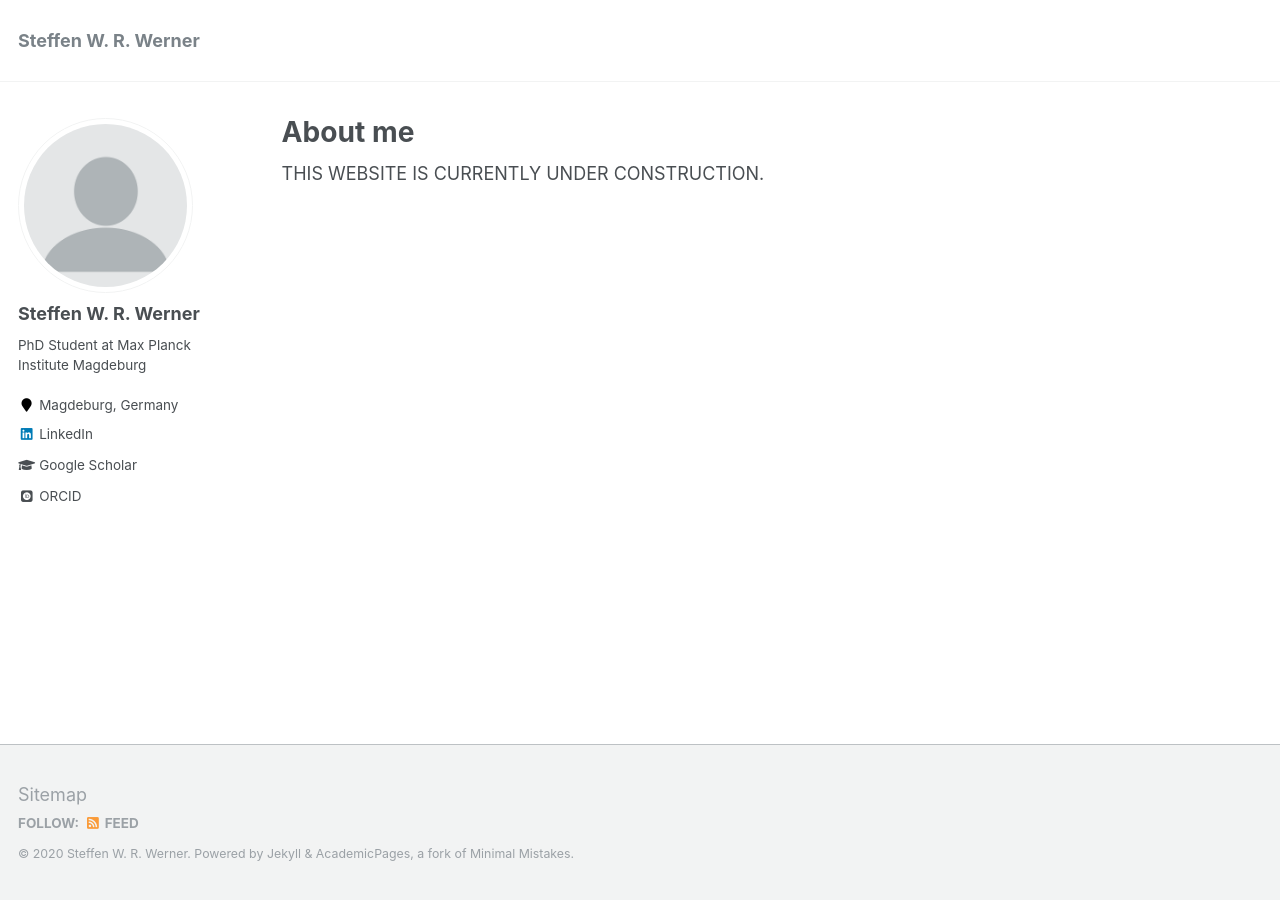
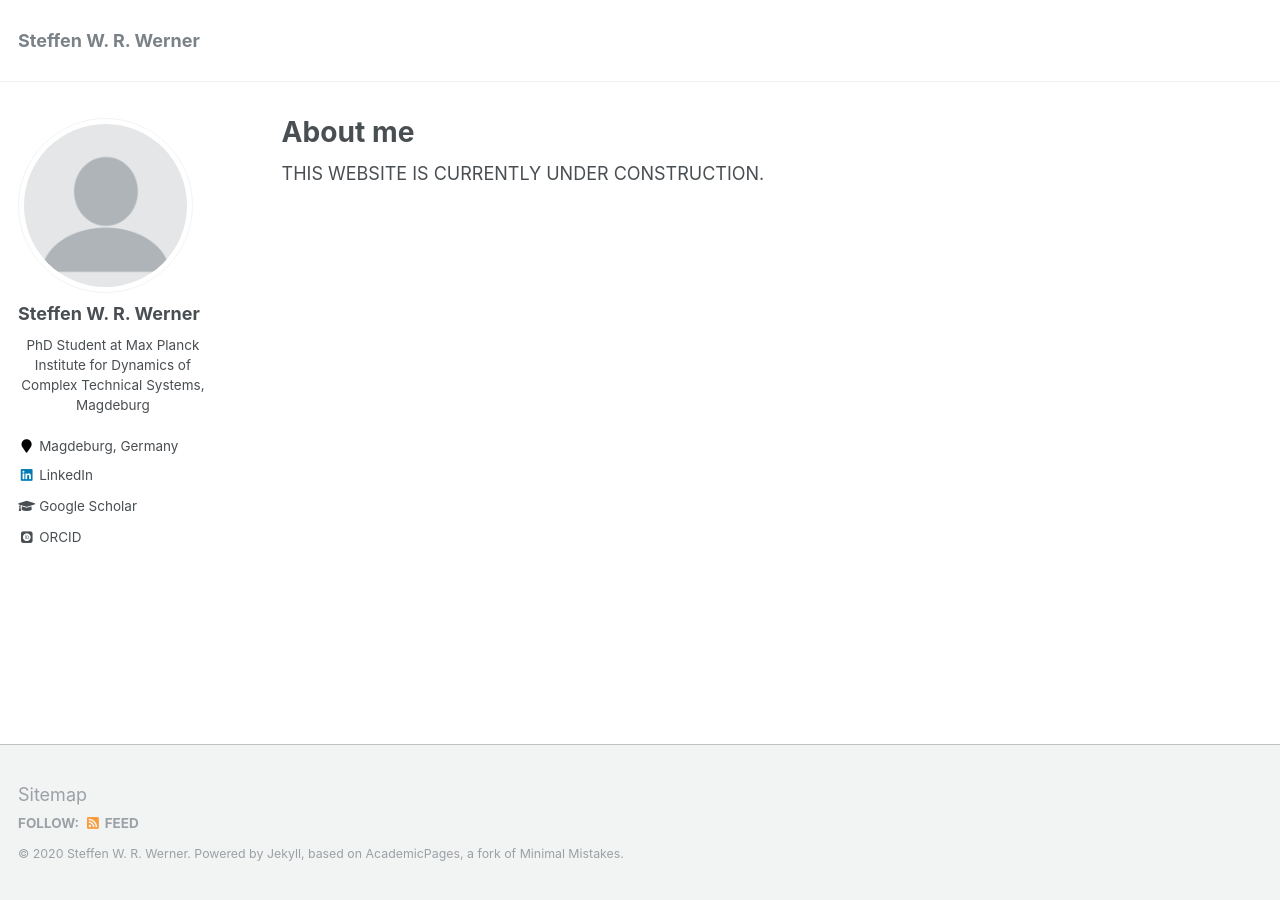
Before and after one commit to ninsteve/ninsteve.github.io, a Jekyll site: the page built from _pages/about.md, in a window 1280 px wide. Built offline with Jekyll 4.4.1, drawn with Linux system fonts in a browser that asks for light colours; some web fonts are replaced.

Commit message:
Small changes with CSS.

```diff
--- a/_config.yml
+++ b/_config.yml
@@ -10,7 +10,7 @@ locale                   : "en-US"
 title                    : "Steffen W. R. Werner"
 title_separator          : "-"
 name                     : &name "Steffen W. R. Werner"
-description              : &description "PhD Student at Max Planck Institute Magdeburg, Germany"
+description              : &description "PhD Student at Max Planck Institute for Dynamics of Complex Technical Systems, Magdeburg"
 url                      : https://ninsteve.github.io # the base hostname & protocol for your site e.g. "https://mmistakes.github.io"
 baseurl                  : "" # the subpath of your site, e.g. "/blog"
 repository               : "ninsteve/ninsteve.github.io"
@@ -82,7 +82,7 @@ analytics:
 author:
   name             : "Steffen W. R. Werner"
   avatar           : "profile.png"
-  bio              : "PhD Student at Max Planck Institute Magdeburg"
+  bio              : "PhD Student at Max Planck Institute for Dynamics of Complex Technical Systems, Magdeburg"
   location         : "Magdeburg, Germany"
   employer         :
   pubmed           :
--- a/_includes/author-profile.html
+++ b/_includes/author-profile.html
@@ -35,73 +35,73 @@
         <li><a target="_blank" href="mailto:{{ author.email }}"><i class="fas fa-fw fa-envelope" aria-hidden="true"></i> {{ site.data.ui-text[site.locale].email_label | default: "Email" }}</a></li>
       {% endif %}
       {% if author.keybase %}
-        <li><a target="_blank" href="https://keybase.io/{{ author.keybase }}"><i class="fas fa-fw fa-key" aria-hidden="true"></i> Keybase</a></li>
+        <li><a target="_blank" href="{{ author.keybase }}"><i class="fas fa-fw fa-key" aria-hidden="true"></i> Keybase</a></li>
       {% endif %}
        {% if author.researchgate %}
         <li><a target="_blank" href="{{ author.researchgate }}"><i class="fab fa-fw fa-researchgate" aria-hidden="true"></i> ResearchGate</a></li>
       {% endif %}
       {% if author.twitter %}
-        <li><a target="_blank" href="https://twitter.com/{{ author.twitter }}"><i class="fab fa-fw fa-twitter-square" aria-hidden="true"></i> Twitter</a></li>
+        <li><a target="_blank" href="{{ author.twitter }}"><i class="fab fa-fw fa-twitter-square" aria-hidden="true"></i> Twitter</a></li>
       {% endif %}
       {% if author.facebook %}
-        <li><a target="_blank" href="https://www.facebook.com/{{ author.facebook }}"><i class="fab fa-fw fa-facebook-square" aria-hidden="true"></i> Facebook</a></li>
+        <li><a target="_blank" href="{{ author.facebook }}"><i class="fab fa-fw fa-facebook-square" aria-hidden="true"></i> Facebook</a></li>
       {% endif %}
       {% if author.google_plus %}
-        <li><a target="_blank" href="https://plus.google.com/+{{ author.google_plus }}"><i class="fab fa-fw fa-google-plus" aria-hidden="true"></i> Google+</a></li>
+        <li><a target="_blank" href="{{ author.google_plus }}"><i class="fab fa-fw fa-google-plus" aria-hidden="true"></i> Google+</a></li>
       {% endif %}
       {% if author.linkedin %}
         <li><a target="_blank" href="{{ author.linkedin }}"><i class="fab fa-fw fa-linkedin" aria-hidden="true"></i> LinkedIn</a></li>
       {% endif %}
       {% if author.xing %}
-        <li><a target="_blank" href="https://www.xing.com/profile/{{ author.xing }}"><i class="fab fa-fw fa-xing-square" aria-hidden="true"></i> XING</a></li>
+        <li><a target="_blank" href="{{ author.xing }}"><i class="fab fa-fw fa-xing-square" aria-hidden="true"></i> XING</a></li>
       {% endif %}
       {% if author.instagram %}
-        <li><a target="_blank" href="https://instagram.com/{{ author.instagram }}"><i class="fab fa-fw fa-instagram" aria-hidden="true"></i> Instagram</a></li>
+        <li><a target="_blank" href="{{ author.instagram }}"><i class="fab fa-fw fa-instagram" aria-hidden="true"></i> Instagram</a></li>
       {% endif %}
       {% if author.tumblr %}
-        <li><a target="_blank" href="https://{{ author.tumblr }}.tumblr.com"><i class="fab fa-fw fa-tumblr-square" aria-hidden="true"></i> Tumblr</a></li>
+        <li><a target="_blank" href="{{ author.tumblr }}"><i class="fab fa-fw fa-tumblr-square" aria-hidden="true"></i> Tumblr</a></li>
       {% endif %}
       {% if author.bitbucket %}
-        <li><a target="_blank" href="https://bitbucket.org/{{ author.bitbucket }}"><i class="fab fa-fw fa-bitbucket" aria-hidden="true"></i> Bitbucket</a></li>
+        <li><a target="_blank" href="{{ author.bitbucket }}"><i class="fab fa-fw fa-bitbucket" aria-hidden="true"></i> Bitbucket</a></li>
       {% endif %}
       {% if author.github %}
-        <li><a target="_blank" href="https://github.com/{{ author.github }}"><i class="fab fa-fw fa-github" aria-hidden="true"></i> Github</a></li>
+        <li><a target="_blank" href="{{ author.github }}"><i class="fab fa-fw fa-github" aria-hidden="true"></i> Github</a></li>
       {% endif %}
       {% if author.stackoverflow %}
-        <li><a target="_blank" href="https://www.stackoverflow.com/users/{{ author.stackoverflow }}"><i class="fab fa-fw fa-stack-overflow" aria-hidden="true"></i> Stackoverflow</a></li>
+        <li><a target="_blank" href="{{ author.stackoverflow }}"><i class="fab fa-fw fa-stack-overflow" aria-hidden="true"></i> Stackoverflow</a></li>
       {% endif %}
       {% if author.lastfm %}
-        <li><a target="_blank" href="https://lastfm.com/user/{{ author.lastfm }}"><i class="fab fa-fw fa-lastfm-square" aria-hidden="true"></i> Last.fm</a></li>
+        <li><a target="_blank" href="{{ author.lastfm }}"><i class="fab fa-fw fa-lastfm-square" aria-hidden="true"></i> Last.fm</a></li>
       {% endif %}
       {% if author.dribbble %}
-        <li><a target="_blank" href="https://dribbble.com/{{ author.dribbble }}"><i class="fab fa-fw fa-dribbble-square" aria-hidden="true"></i> Dribbble</a></li>
+        <li><a target="_blank" href="{{ author.dribbble }}"><i class="fab fa-fw fa-dribbble-square" aria-hidden="true"></i> Dribbble</a></li>
       {% endif %}
       {% if author.pinterest %}
-        <li><a target="_blank" href="https://www.pinterest.com/{{ author.pinterest }}"><i class="fab fa-fw fa-pinterest" aria-hidden="true"></i> Pinterest</a></li>
+        <li><a target="_blank" href="{{ author.pinterest }}"><i class="fab fa-fw fa-pinterest" aria-hidden="true"></i> Pinterest</a></li>
       {% endif %}
       {% if author.foursquare %}
-        <li><a target="_blank" href="https://foursquare.com/{{ author.foursquare }}"><i class="fab fa-fw fa-foursquare" aria-hidden="true"></i> Foursquare</a></li>
+        <li><a target="_blank" href="{{ author.foursquare }}"><i class="fab fa-fw fa-foursquare" aria-hidden="true"></i> Foursquare</a></li>
       {% endif %}
       {% if author.steam %}
-        <li><a target="_blank" href="https://steamcommunity.com/id/{{ author.steam }}"><i class="fab fa-fw fa-steam-square" aria-hidden="true"></i> Steam</a></li>
+        <li><a target="_blank" href="{{ author.steam }}"><i class="fab fa-fw fa-steam-square" aria-hidden="true"></i> Steam</a></li>
       {% endif %}
       {% if author.youtube %}
-        <li><a target="_blank" href="https://www.youtube.com/user/{{ author.youtube }}"><i class="fab fa-fw fa-youtube" aria-hidden="true"></i> YouTube</a></li>
+        <li><a target="_blank" href="{{ author.youtube }}"><i class="fab fa-fw fa-youtube" aria-hidden="true"></i> YouTube</a></li>
       {% endif %}
       {% if author.soundcloud %}
-        <li><a target="_blank" href="https://soundcloud.com/{{ author.soundcloud }}"><i class="fab fa-fw fa-soundcloud" aria-hidden="true"></i> Soundcloud</a></li>
+        <li><a target="_blank" href="{{ author.soundcloud }}"><i class="fab fa-fw fa-soundcloud" aria-hidden="true"></i> Soundcloud</a></li>
       {% endif %}
       {% if author.weibo %}
-        <li><a target="_blank" href="https://www.weibo.com/{{ author.weibo }}"><i class="fab fa-fw fa-weibo" aria-hidden="true"></i> Weibo</a></li>
+        <li><a target="_blank" href="{{ author.weibo }}"><i class="fab fa-fw fa-weibo" aria-hidden="true"></i> Weibo</a></li>
       {% endif %}
       {% if author.flickr %}
-        <li><a target="_blank" href="https://www.flickr.com/{{ author.flickr }}"><i class="fab fa-fw fa-flickr" aria-hidden="true"></i> Flickr</a></li>
+        <li><a target="_blank" href="{{ author.flickr }}"><i class="fab fa-fw fa-flickr" aria-hidden="true"></i> Flickr</a></li>
       {% endif %}
       {% if author.codepen %}
-        <li><a target="_blank" href="https://codepen.io/{{ author.codepen }}"><i class="fab fa-fw fa-codepen" aria-hidden="true"></i> CodePen</a></li>
+        <li><a target="_blank" href="{{ author.codepen }}"><i class="fab fa-fw fa-codepen" aria-hidden="true"></i> CodePen</a></li>
       {% endif %}
       {% if author.vine %}
-        <li><a target="_blank" href="https://vine.co/u/{{ author.vine }}"><i class="fab fa-fw fa-vine" aria-hidden="true"></i> Vine</a></li>
+        <li><a target="_blank" href="{{ author.vine }}"><i class="fab fa-fw fa-vine" aria-hidden="true"></i> Vine</a></li>
       {% endif %}
       {% if author.googlescholar %}
         <li><a target="_blank" href="{{ author.googlescholar }}"><i class="fas fa-fw fa-graduation-cap"></i> Google Scholar</a></li>
@@ -116,7 +116,7 @@
         <li><a target="_blank" href="{{ author.impactstory }}"><i class="ai ai-impactstory ai-fw"></i> Impactstory</a></li>
       {% endif %}
       {% if author.wikipedia %}
-        <li><a target="_blank" href="https://en.wikipedia.org/wiki/User:{{ author.wikipedia }}"><i class="fab fa-fw fa-wikipedia-w" aria-hidden="true"></i> Wikipedia</a></li>
+        <li><a target="_blank" href="{{ author.wikipedia }}"><i class="fab fa-fw fa-wikipedia-w" aria-hidden="true"></i> Wikipedia</a></li>
 {% endif %}
     </ul>
   </div>
--- a/_includes/footer.html
+++ b/_includes/footer.html
@@ -21,4 +21,4 @@
   </ul>
 </div>
 
-<div class="page__footer-copyright">&copy; {{ site.time | date: '%Y' }} {{ site.name | default: site.title }}. {{ site.data.ui-text[site.locale].powered_by | default: "Powered by" }} <a href="http://jekyllrb.com" rel="nofollow">Jekyll</a> &amp; <a href="https://github.com/academicpages/academicpages.github.io">AcademicPages</a>, a fork of <a href="https://mademistakes.com/work/minimal-mistakes-jekyll-theme/" rel="nofollow">Minimal Mistakes</a>.</div>
+<div class="page__footer-copyright">&copy; {{ site.time | date: '%Y' }} {{ site.name | default: site.title }}. {{ site.data.ui-text[site.locale].powered_by | default: "Powered by" }} <a href="http://jekyllrb.com" rel="nofollow">Jekyll</a>, based on <a href="https://github.com/academicpages/academicpages.github.io">AcademicPages</a>, a fork of <a href="https://mademistakes.com/work/minimal-mistakes-jekyll-theme/" rel="nofollow">Minimal Mistakes</a>.</div>
--- a/_sass/_sidebar.scss
+++ b/_sass/_sidebar.scss
@@ -123,6 +123,7 @@
 
 .author__bio {
   margin: 0;
+  text-align: center;
 
   @include breakpoint($large) {
     margin-top: 10px;
```
